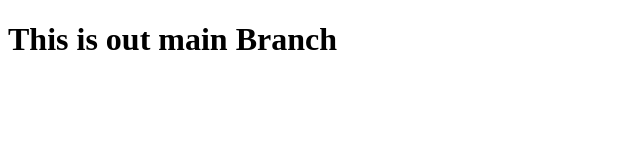
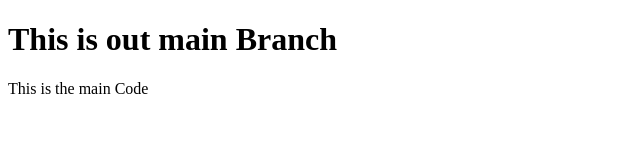
Before and after one commit to alonepranav/github, a plain HTML site: page index.html in a window 1280 px wide. Shown: the whole page, without its empty margins (0-640 px from the left). Drawn offline with Linux system fonts and the light colour scheme.

Commit message:
Main changed

```diff
--- a/index.html
+++ b/index.html
@@ -7,5 +7,6 @@
 </head>
 <body>
     <h1>This is out main Branch</h1>
+    <p>This is the main Code</p>
 </body>
 </html>
```
